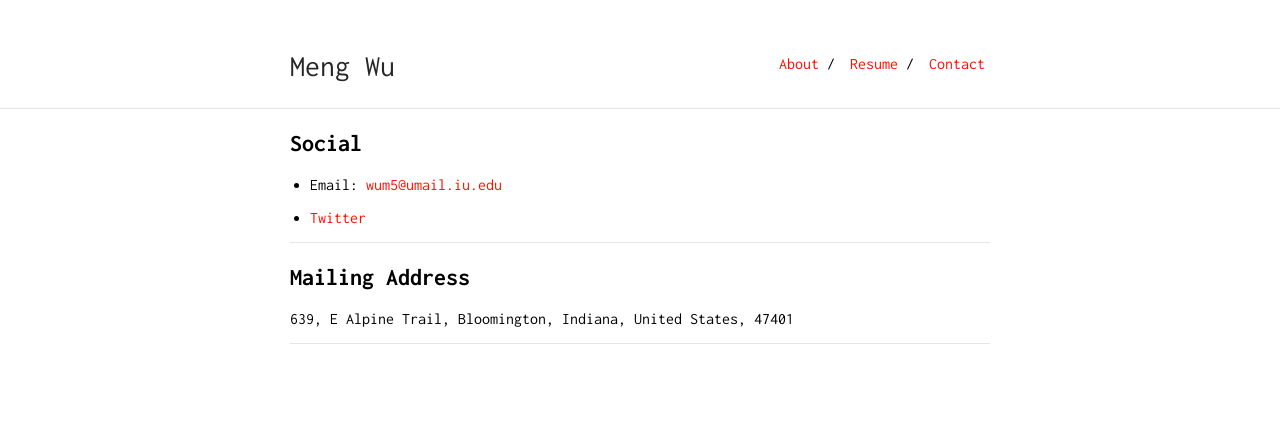
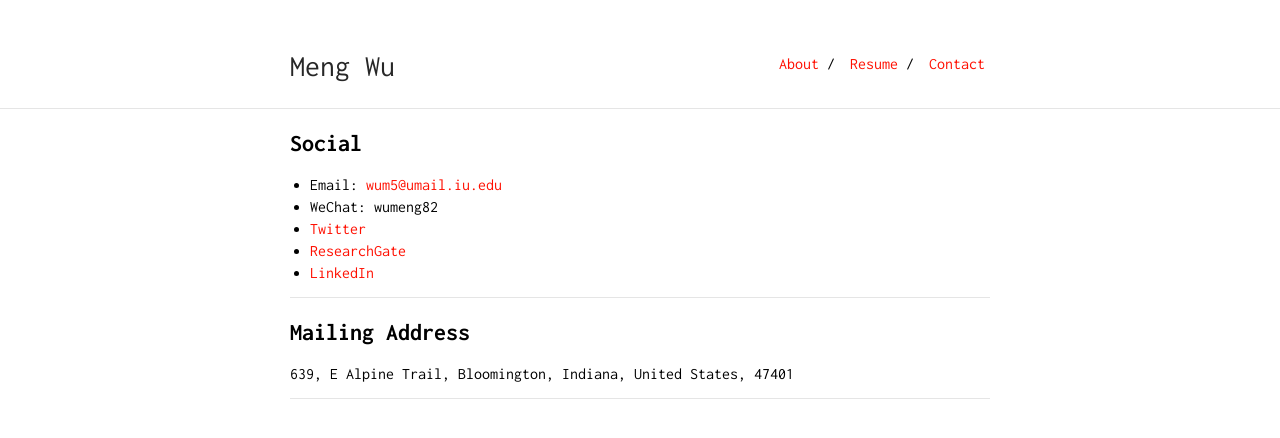
Before and after one commit to wum5/wum5.github.io, a Jekyll site: the page built from contact.md, in a window 1280 px wide. Shown: the top 438 px of the page. Built offline with Jekyll 4.4.1, drawn with Linux system fonts in a browser that asks for light colours; our own code applies the rules of GitHub Pages for plain Markdown files.

Commit message:
try template

```diff
--- a/contact.md
+++ b/contact.md
@@ -6,8 +6,10 @@ is_contact: true
 ## Social
 
 * Email: [wum5@umail.iu.edu](mailto:wum5@umail.iu.edu)
-
+* WeChat: wumeng82
 * [Twitter](https://twitter.com/Meng_Life)
+* [ResearchGate](https://www.researchgate.net/profile/Meng_Wu21)
+* [LinkedIn](https://www.linkedin.com/in/meng-wu-466bb3126)
 
 ---
 
```
